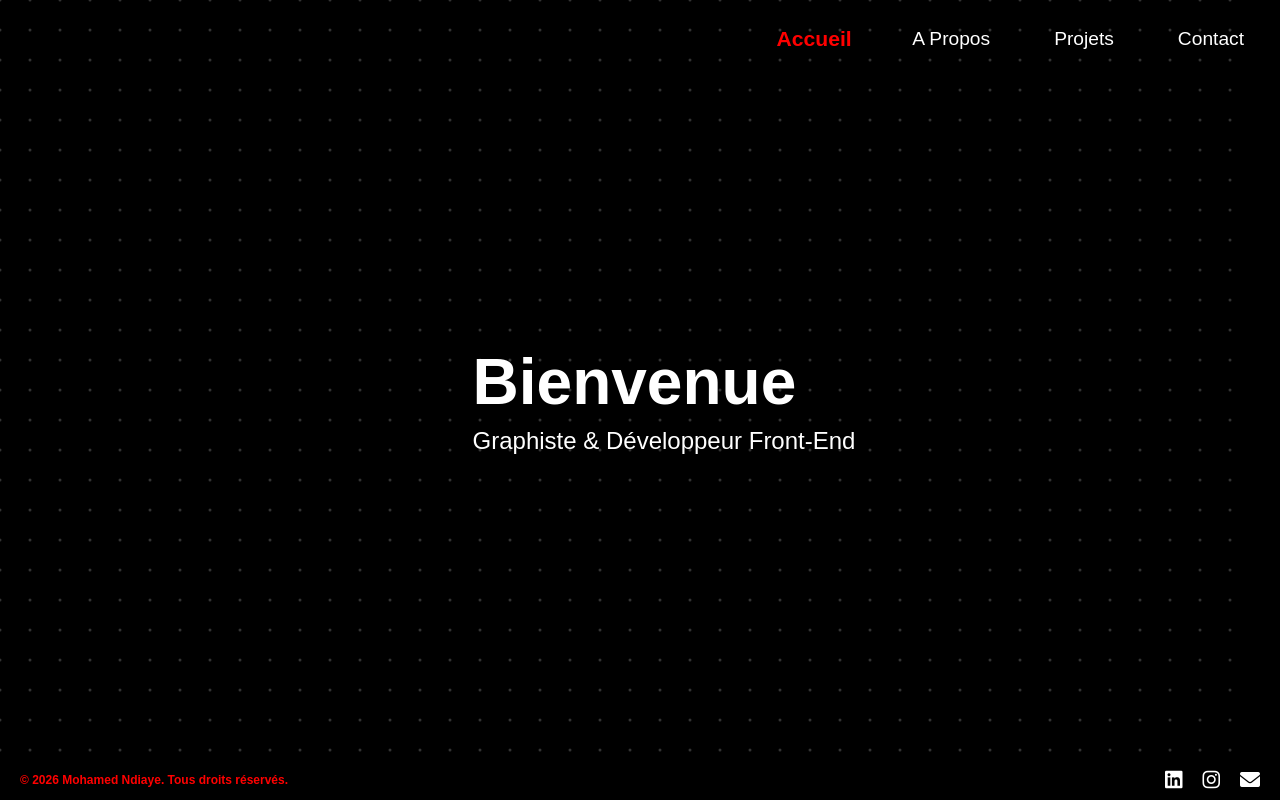
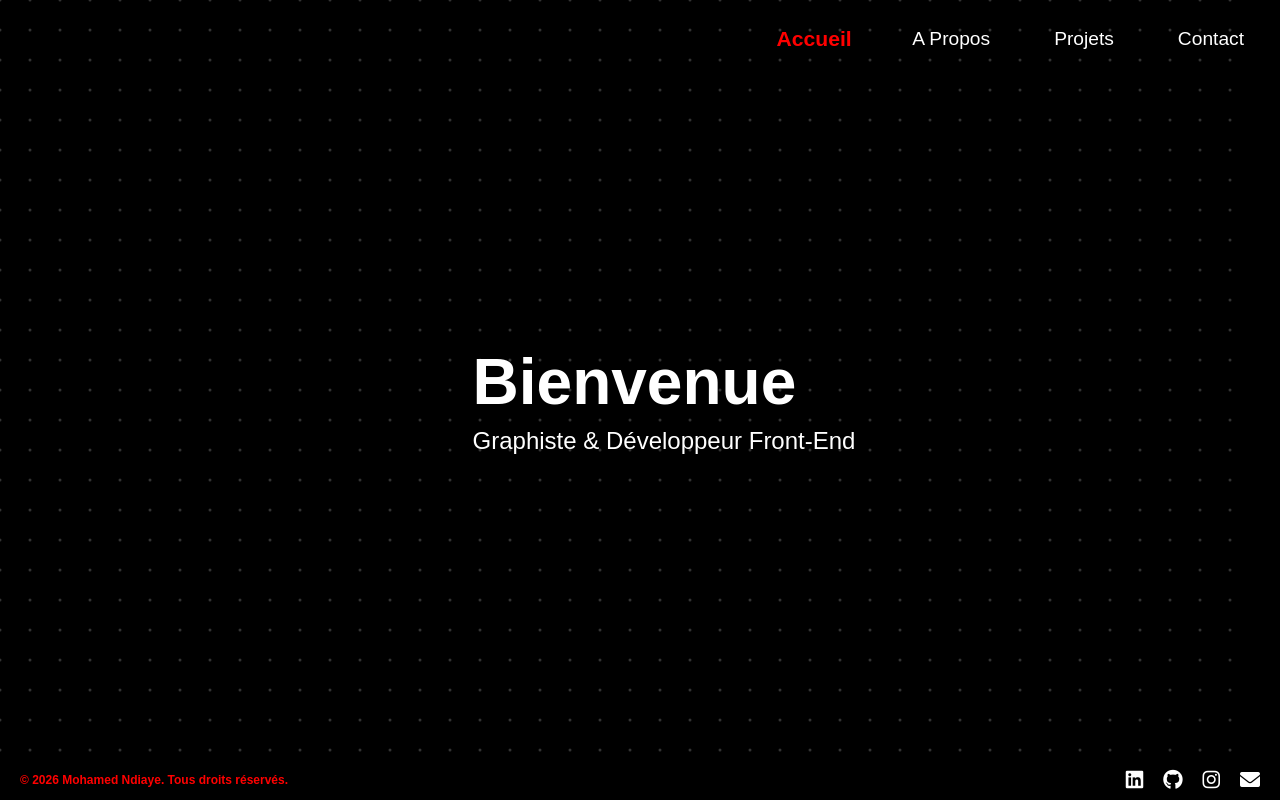
Before and after one commit to Mondiaye28/mon-portfolio, a Vue app: page / in a window 1280 px wide. Built offline with nearby package versions, Linux system fonts and the light colour scheme; a web font is replaced by a local one.

Commit message:
icone github

```diff
--- a/src/components/AppFooter.vue
+++ b/src/components/AppFooter.vue
@@ -4,13 +4,23 @@
 
     <!-- Icônes des réseaux sociaux -->
     <div class="social-icons">
-      <a href="https://www.linkedin.com/in/mohamed-ndiaye-74a403309?" target="_blank" aria-label="LinkedIn">
+      <!-- LinkedIn -->
+      <a href="https://www.linkedin.com/in/mohamed-ndiaye-74a403309?" target="_blank" rel="noopener noreferrer" aria-label="LinkedIn">
         <i class="fab fa-linkedin"></i>
       </a>
-      <a href="https://www.instagram.com/m0h.nd_" target="_blank" aria-label="Instagram">
+
+      <!-- GitHub (Nouveau) -->
+      <a href="https://github.com/Mondiaye28" target="_blank" rel="noopener noreferrer" aria-label="GitHub">
+        <i class="fab fa-github"></i>
+      </a>
+
+      <!-- Instagram -->
+      <a href="https://www.instagram.com/m0h.nd_" target="_blank" rel="noopener noreferrer" aria-label="Instagram">
         <i class="fab fa-instagram"></i>
       </a>
-      <a href="mailto:mohamedndiaye434@gmail.com?subject=Demande%20d'information" target="_blank" aria-label="Gmail">
+
+      <!-- Gmail -->
+      <a href="mailto:mohamedndiaye434@gmail.com?subject=Demande%20d'information" target="_blank" rel="noopener noreferrer" aria-label="Gmail">
         <i class="fas fa-envelope"></i>
       </a>
     </div>
```
